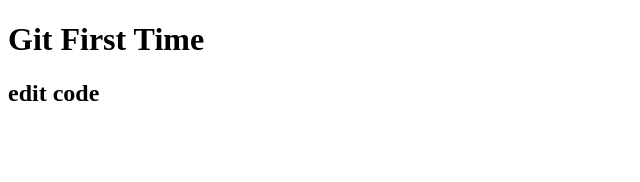
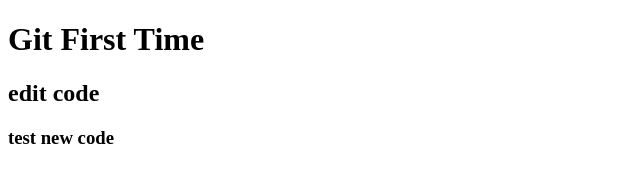
Before and after one commit to Khwanchai-s/khwanchais.backtolearn, a plain HTML site: page index.html in a window 1280 px wide. Shown: the whole page, without its empty margins (0-640 px from the left). Drawn offline with Linux system fonts and the light colour scheme.

Commit message:
test again

```diff
--- a/index.html
+++ b/index.html
@@ -9,5 +9,6 @@
 <body>
     <h1>Git First Time</h1>
     <h2>edit code</h2>
+    <h3>test new code</h3>
 </body>
 </html>
```
Also changed, not shown: script.JS (line endings or trailing spaces).
